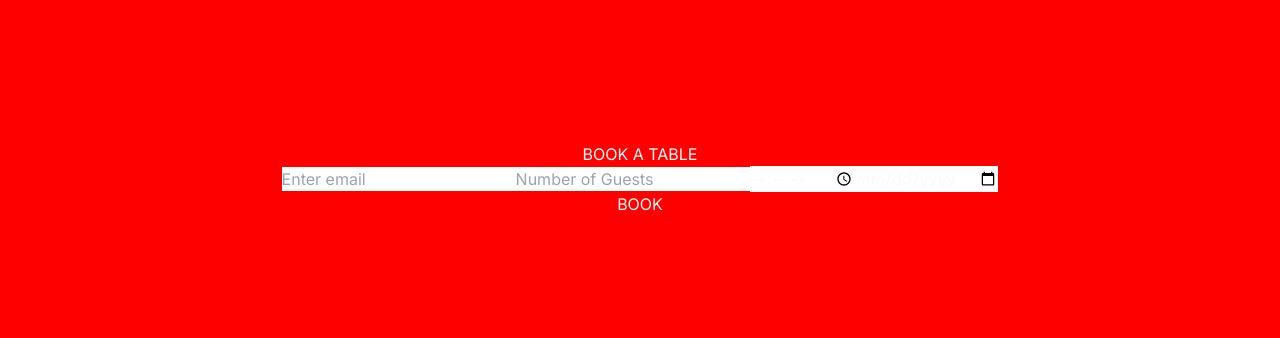
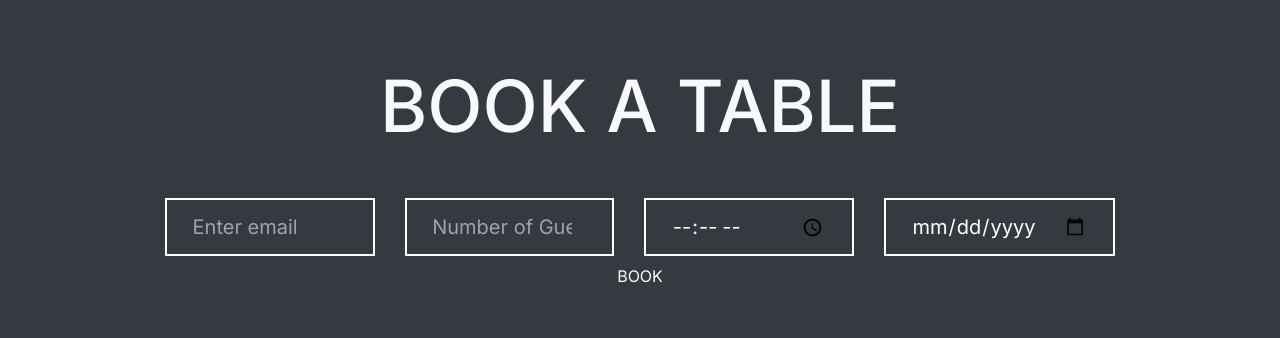
Before and after one commit to KirilSZyapkov/food_hunt, a Next.js app: page / in a window 1280 px wide. Shown: the part 2043-2381 px from the top of the page. Built offline with nearby package versions, Linux system fonts and the light colour scheme; no server answers.

Commit message:
Styling form control group.

```diff
--- a/app/components/bookTable/BookTable.module.css
+++ b/app/components/bookTable/BookTable.module.css
@@ -1,5 +1,6 @@
 .book_table{
     width: 100%;
+    position: relative;
     padding: 0 15px;
     margin: 0 auto;
     text-align: center;
@@ -9,5 +10,65 @@
     justify-content: center;
     align-items: center;
     min-height: 500px;
-    background-color: red;
+    /* background-color: red; */
 }
+
+.book_table::before{
+    content: "";
+    position: absolute;
+    top: 0;
+    left: 0;
+    width: 100%;
+    height: 100%;
+    background: url('/book_table_img.jpg') no-repeat center center fixed;
+    background-size: cover;
+    z-index: -1;
+    opacity: 0.3;
+}
+
+.book_table::after{
+    content: "";
+    position: absolute;
+    top: 0;
+    left: 0;
+    width: 100%;
+    height: 100%;
+    background: #343a40;
+    z-index: -2;
+}
+
+.book_table_form{
+    margin-bottom: 3rem;
+    display: flex;
+    /* flex-wrap: wrap; */
+    margin: 0 15px;
+    text-align: center;
+}
+
+.row_input{
+    margin: 0.5rem 0;
+    position: relative;
+    width: 100%;
+    padding: 0 15px;
+}
+
+.row_form_input{
+    background: transparent;
+    color: #fff;
+    border: 2px solid #fff;
+    border-radius: 0;
+    height: calc(1.5em + 1.6rem + 2px);
+    padding: 0.8rem 1.6rem;
+    font-size: 1.25rem;
+    line-height: 1.5;
+    display: block;
+    width: 100%;
+    font-weight: 400;
+}
+
+.row_input input{
+    /* width: 150px; */
+    overflow: visible;
+    margin: 0;
+    font-family: inherit;
+}
--- a/app/components/bookTable/BookTable.tsx
+++ b/app/components/bookTable/BookTable.tsx
@@ -4,36 +4,31 @@
 function BookTable() {
   return (
     <section className={styles.book_table}>
-      <div>
-        <h2>BOOK A TABLE</h2>
+      <div className="w-full px-[120px]">
+        <h2 className="text-7xl mb-12 font-medium">BOOK A TABLE</h2>
         <form className={styles.book_table_form}>
-          <input
+          <div className={styles.row_input}>
+            <input className={styles.row_form_input}
               type="email"
               id="email"
               placeholder="Enter email"
               name="email"
             />
-
-          <input
+          </div>
+          <div className={styles.row_input}>
+            <input className={styles.row_form_input}
               type="number"
               id="number"
               placeholder="Number of Guests"
               name="number_guests"
             />
-
-          <input
-            type="time"
-            id="time"
-            placeholder="--:-- --"
-            name="time"
-          />
-
-          <input
-            type="date"
-            id="date"
-            placeholder="mm/dd/yyyy"
-            name="date"
-          />
+          </div>
+          <div className={styles.row_input}>
+            <input className={styles.row_form_input} type="time" id="time" placeholder="--:-- --" name="time" />
+          </div>
+          <div className={styles.row_input}>
+            <input className={styles.row_form_input} type="date" id="date" placeholder="mm/dd/yyyy" name="date" />
+          </div>
         </form>
         <button>BOOK</button>
       </div>
```
Also changed, not shown: public/book_table_img.jpg (added). Lines whose indentation alone changed are shown as unchanged.
